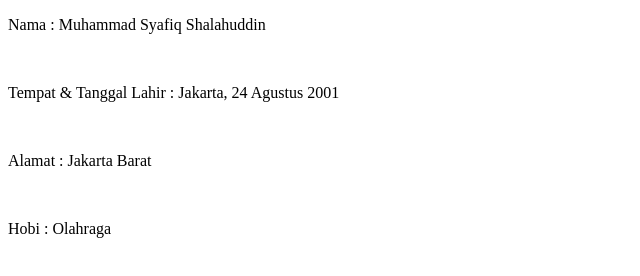
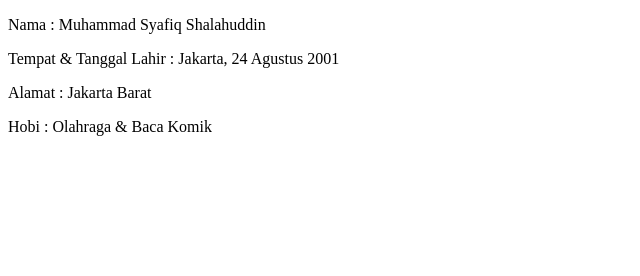
Before and after one commit to syafiq2408/personal_information, a plain HTML site: page index.html in a window 1280 px wide. Shown: the whole page, without its empty margins (0-640 px from the left). Drawn offline with Linux system fonts and the light colour scheme.

Commit message:
add new hobby

```diff
--- a/index.html
+++ b/index.html
@@ -8,11 +8,8 @@
 </head>
 <body>
     <p>Nama : Muhammad Syafiq Shalahuddin</p>
-    <br>
     <p>Tempat & Tanggal Lahir : Jakarta, 24 Agustus 2001</p>
-    <br>
     <p>Alamat : Jakarta Barat</p>
-    <br>
-    <p>Hobi : Olahraga</p>
+    <p>Hobi : Olahraga & Baca Komik</p>
 </body>
 </html>
```
